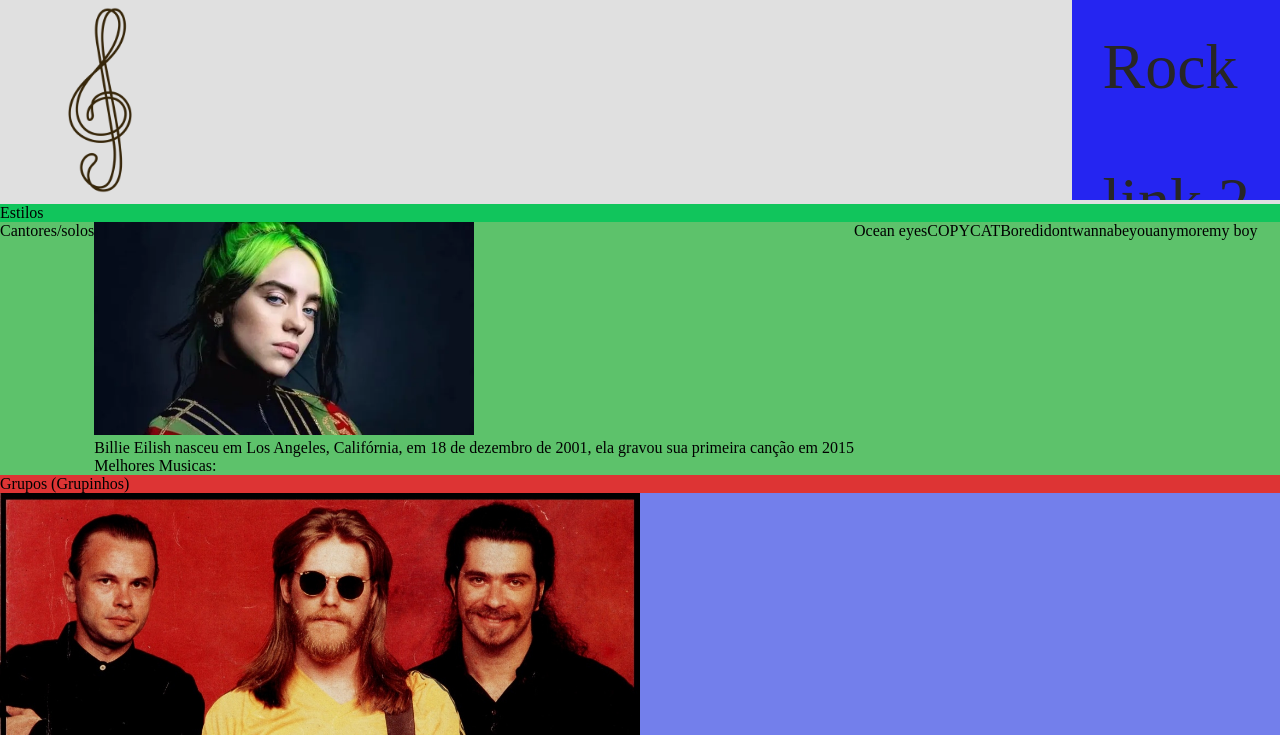
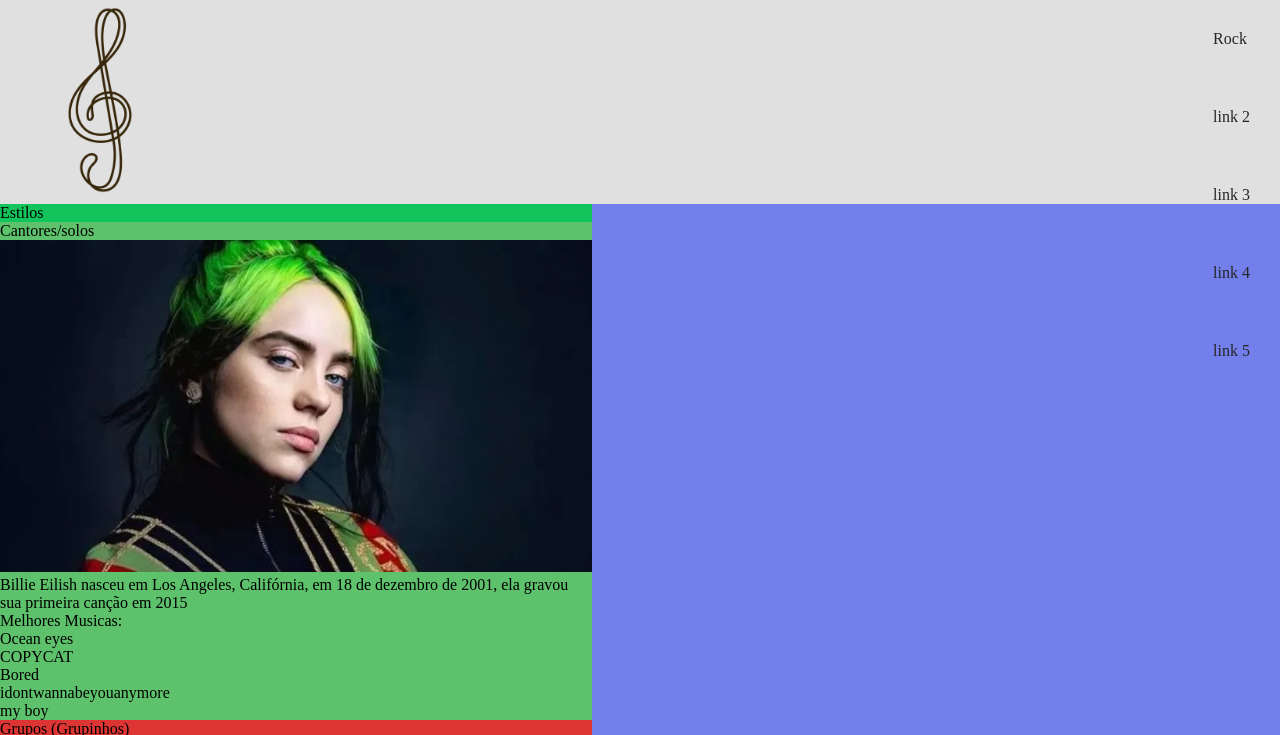
Before and after one commit to dudamaina/2i2t, a plain HTML site: page index.html in a window 1280 px wide. Shown: the top 735 px of the page. Drawn offline with Linux system fonts and the light colour scheme.

Commit message:
Add files via upload

```diff
--- a/musica.css
+++ b/musica.css
@@ -105,7 +105,9 @@ ul{
     top: 0;
 }
 .conteudo-musica{
-     width: 100%;
+     display: grid;
+     grid-template-columns: 50% 50%;
+
 
 }
 .rodape{
@@ -165,19 +167,3 @@ background-color: rgb(79, 124, 221);
 
    }
     }
-
-
-
-   @media screen and (min-width: 1280px){
-       .menu{
-          height: 200px;
-          background-color: rgb(37, 37, 241);
-          font-size: 64px;
-       }
-       .img-ini{
-           width: 50%;
-       }
-       .desc-solo{
-           display: flex;
-       }
-      }
```
